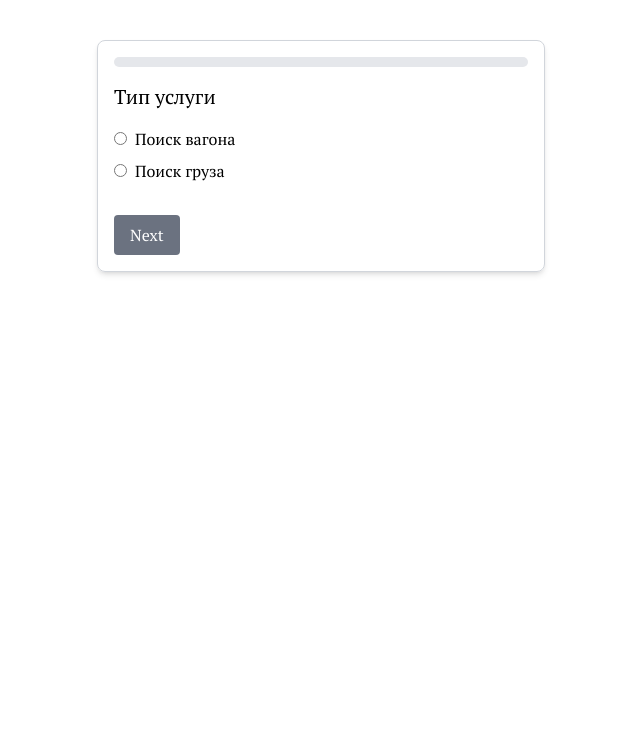
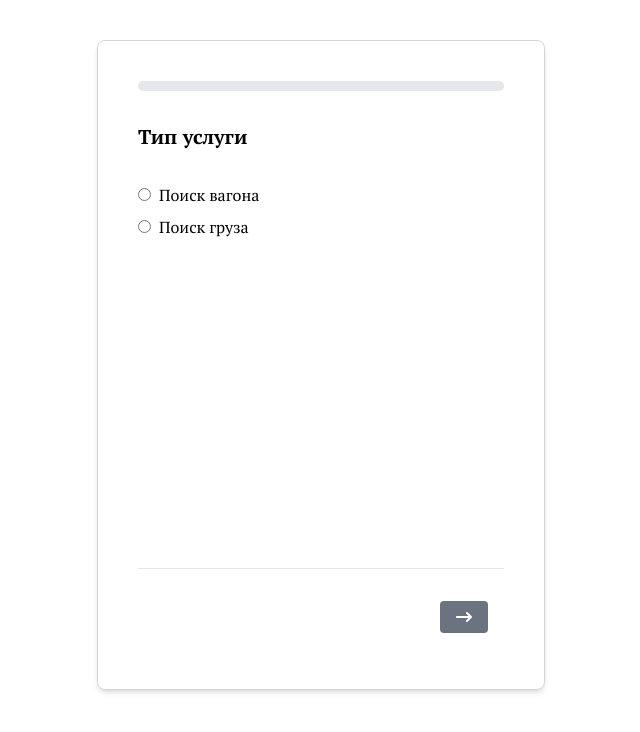
Before and after one commit to mituttta051/center-vostok, a Next.js app: page /request in a window 1280 px wide. Shown: the top 732 px of the page, without its empty margins (319-959 px from the left). Built offline with nearby package versions, Linux system fonts and the light colour scheme.

Commit message:
feat: animations for multi step + beutyfying buttons

```diff
--- a/src/components/request-form/buttons/bwd-button.tsx
+++ b/src/components/request-form/buttons/bwd-button.tsx
@@ -1,4 +1,5 @@
 import React from "react";
+import {FaArrowLeftLong} from "react-icons/fa6";
 
 interface ButtonProps {
     step: number;
@@ -10,10 +11,10 @@ export default function BwdButton(props: ButtonProps) {
         <>
             <button
                 type="button"
-                className="bg-gray-500 text-white px-4 py-2 rounded"
+                className="bg-violet-500 hover:bg-violet-700 transition duration-150 ease-in-out text-white px-4 py-2 rounded mt-4"
                 onClick={props.onClick}
             >
-                Back
+                <FaArrowLeftLong/>
             </button>
 
         </>
--- a/src/components/request-form/buttons/fwd-button.tsx
+++ b/src/components/request-form/buttons/fwd-button.tsx
@@ -1,4 +1,5 @@
 import React from "react";
+import {FaArrowRightLong} from "react-icons/fa6";
 
 interface ButtonProps {
     onClick: ((e: any) => void) | undefined;
@@ -9,11 +10,11 @@ export default function FwdButton(props: ButtonProps) {
     return (
         <button
             type="button"
-            className={`mt-4 px-4 py-2 rounded ${!props.disabled ? 'bg-blue-500 text-white' : 'bg-gray-500 text-white cursor-not-allowed'}`}
+            className={`mt-4 px-4 py-2 rounded text-white ${!props.disabled ? 'bg-violet-500  hover:bg-violet-700 transition duration-150 ease-in-out' : 'bg-gray-500 cursor-not-allowed'}`}
             onClick={props.onClick}
             disabled={props.disabled}
         >
-            Next
+            <FaArrowRightLong/>
         </button>
     )
 }
--- a/src/components/request-form/buttons/submit-button.tsx
+++ b/src/components/request-form/buttons/submit-button.tsx
@@ -1,4 +1,5 @@
 import React from "react";
+import {FaCheck, FaPaperPlane} from "react-icons/fa6";
 
 interface ButtonProps {
     onClick: ((e: any) => void) | undefined;
@@ -8,10 +9,10 @@ export default function SubmitButton(props: ButtonProps) {
     return (
         <button
             type="submit"
-            className={`mt-4 px-4 py-2 rounded bg-green-500 text-white`}
+            className={`mt-4 px-4 py-2 rounded bg-violet-500 hover:bg-violet-700 transition duration-150 ease-in-out text-white`}
             onClick={props.onClick}
         >
-            Submit
+            <FaCheck/>
         </button>
     )
 }
--- a/src/components/request-form/multi-step-form.tsx
+++ b/src/components/request-form/multi-step-form.tsx
@@ -1,6 +1,6 @@
 'use client';
-import React, {ChangeEvent, useState} from 'react';
-import {useRouter} from "next/navigation";
+import React, { ChangeEvent, useState } from 'react';
+import { motion, AnimatePresence } from 'framer-motion';
 import WagonCargoData from "@/components/request-form/utils/form-data";
 import FormMethods from "@/components/request-form/utils/form-methods";
 import ProgressBar from "@/components/request-form/progress-bar";
@@ -11,9 +11,7 @@ import InputField from "@/components/request-form/step/input-field";
 import Step from "@/components/request-form/step/step";
 import RadioInput from "@/components/request-form/step/radio-input";
 
-
 export default function MultiStepForm() {
-    const router = useRouter();
     const [step, setStep] = useState<number>(0);
     const [formData, setFormData] = useState<WagonCargoData>({
         requestType: '',
@@ -40,6 +38,17 @@ export default function MultiStepForm() {
     };
 
     const renderStep = () => {
+        return (
+            <AnimatePresence mode="wait">
+                <motion.div
+                    key={step}
+                    initial={{ opacity: 0, x: 50 }}
+                    animate={{ opacity: 1, x: 0 }}
+                    exit={{ opacity: 0, x: -50 }}
+                    transition={{ duration: 0.3, ease: "easeInOut" }}
+                    className="flex h-full"
+                >
+                    {(() => {
                         switch (step) {
                             case 0:
                                 return (
@@ -200,31 +209,39 @@ export default function MultiStepForm() {
                                                 handleChange={(e) => FormMethods.handleChange(e, formData, setFormData)}
                                             />
                                         )}
-                    </Step>)
-
+                                    </Step>
+                                );
                             default:
                                 return null;
                         }
+                    })()}
+                </motion.div>
+            </AnimatePresence>
+        );
     };
 
     return (
-        <div className="max-w-md mx-auto mt-10 p-4 border border-gray-300 rounded-lg shadow-md">
+        <div className="max-w-md mx-auto mt-10 p-10 border border-gray-300 rounded-lg shadow-md h-[650px]">
+            <div className="flex flex-col h-full">
+                <form onSubmit={(e) => FormMethods.handleSubmit(e, formData, preferredContact)}
+                      className="flex-grow">
                     <ProgressBar step={step}/>
-            <form onSubmit={(e) => FormMethods.handleSubmit(e, formData, preferredContact)}>
                     {renderStep()}
-                <div className="mt-4 flex justify-between">
+                </form>
+                <div className="mt-4 flex justify-between bg-white sticky bottom-0 p-4 border-t border-gray-200">
                     {step > 0 && (
                         <BwdButton step={step} onClick={(e) => FormMethods.prevStep(e, step, setStep)}/>
                     )}
+                    <div className="flex justify-end flex-grow">
                         {step < 3 ? (
                             <FwdButton disabled={!FormMethods.isCurrentStepValid(step, formData)}
                                        onClick={FormMethods.isCurrentStepValid(step, formData) ? (e) => FormMethods.nextStep(e, step, setStep, formData) : undefined}/>
                         ) : (
                             <SubmitButton onClick={(e) => FormMethods.handleSubmit(e, formData, preferredContact)}/>
                         )}
-
                     </div>
-            </form>
+                </div>
+            </div>
         </div>
     );
-};
+}
--- a/src/components/request-form/progress-bar.tsx
+++ b/src/components/request-form/progress-bar.tsx
@@ -1,18 +1,21 @@
 import React from "react";
+import { motion } from "framer-motion";
 
 interface ProgressBarProps {
     step: number;
 }
 
-export default function ProgressBar({step} : ProgressBarProps) {
+export default function ProgressBar({ step }: ProgressBarProps) {
     return (
         <div className="mb-4">
             <div className="w-full bg-gray-200 rounded-full h-2.5">
-                <div
-                    className={`bg-blue-500 h-2.5 rounded-full`}
-                    style={{ width: `${(step / 3) * 100}%` }}
-                ></div>
+                <motion.div
+                    className="bg-violet-700 h-2.5 rounded-full"
+                    initial={{ width: 0 }}
+                    animate={{ width: `${(step / 3) * 100}%` }}
+                    transition={{ duration: 0.5, ease: "easeInOut" }}
+                />
             </div>
         </div>
     );
-};
+}
--- a/src/components/request-form/step/step.tsx
+++ b/src/components/request-form/step/step.tsx
@@ -1,4 +1,5 @@
 import React from "react";
+import SectionTitle from "@/components/common/section-title";
 
 interface StepProps {
     title: string;
@@ -9,8 +10,8 @@ export default function Step(props: StepProps) {
     const childrenArray = React.Children.toArray(props.children);
 
     return (
-        <div>
-            <h2 className="text-xl mb-4">{props.title}</h2>
+        <div className={"w-full py-4"}>
+            <SectionTitle title={props.title} className="text-xl mb-4"/>
             {childrenArray.map((child, index) => (
                 <div key={index}>
                     {child}
```
Lines whose indentation alone changed are shown as unchanged.
